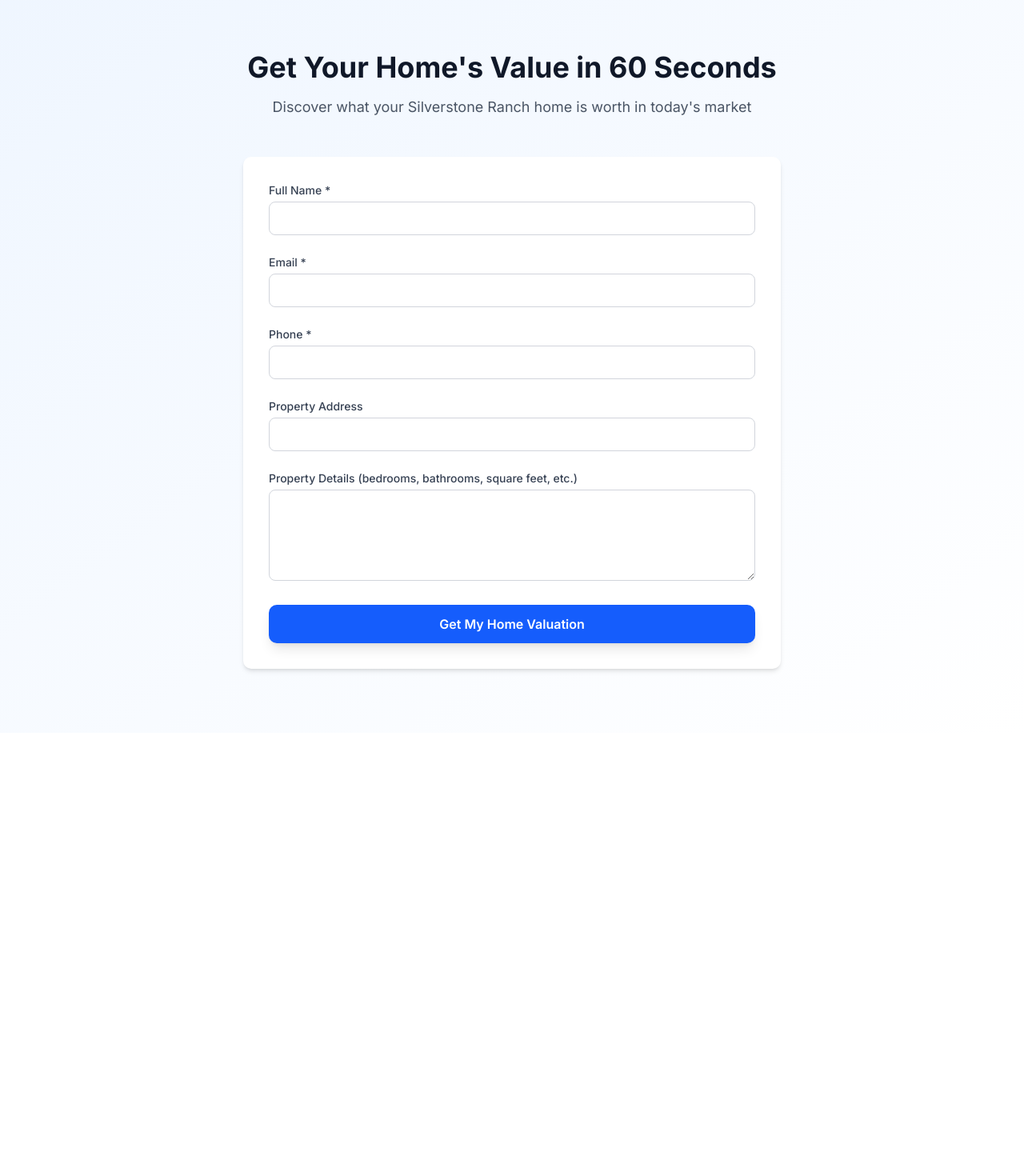
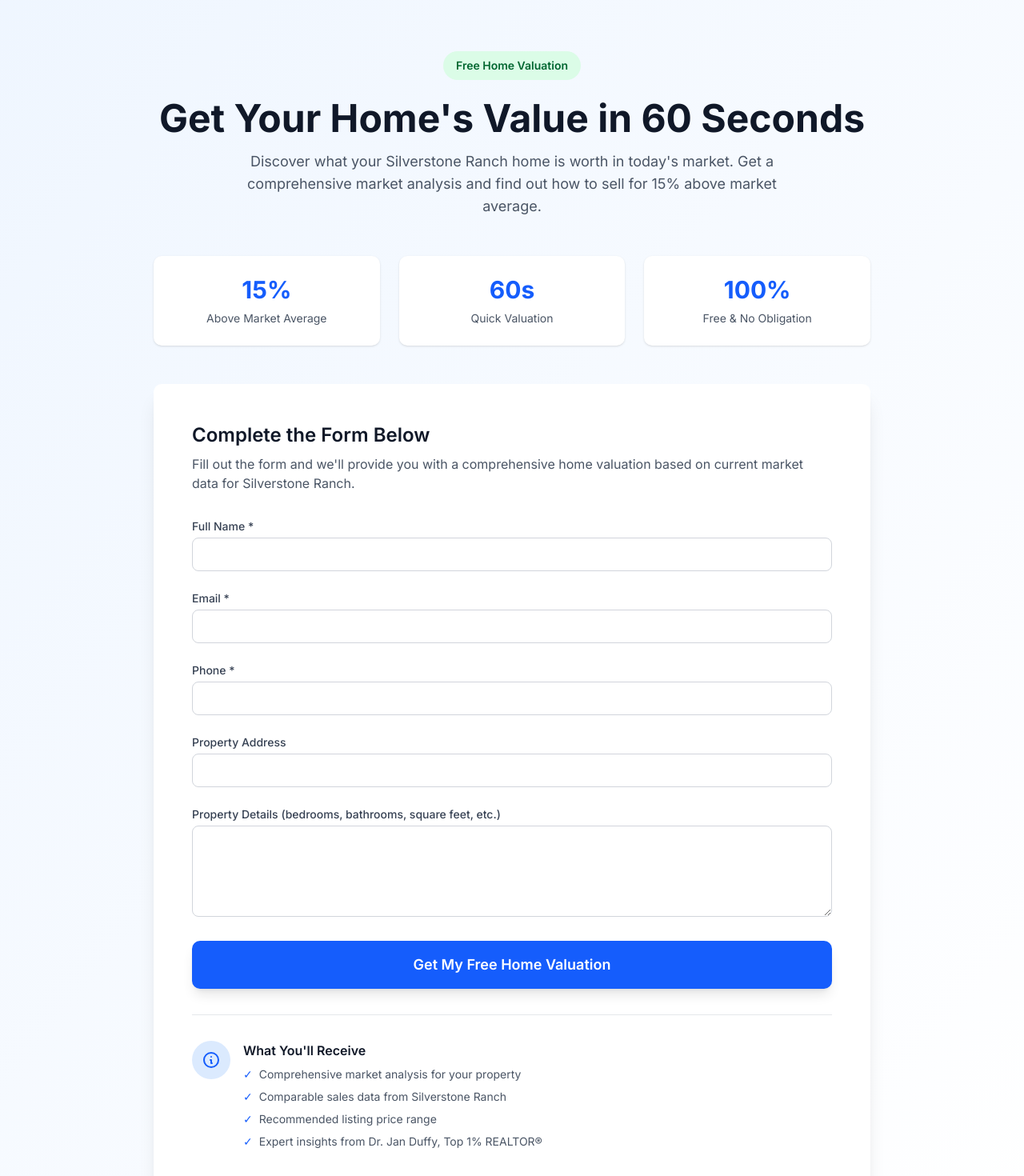
Before and after one commit to DrJanDuffy/silverstoneranchhomes.com, a Next.js app: page /home-valuation in a window 1280 px wide. Shown: the part 80-1550 px from the top of the page at 80% size. Before the commit the page ends 996 px from the top, so only its background shows below. Built offline with nearby package versions, Linux system fonts and the light colour scheme.

Commit message:
Enhance home valuation page: Add trust indicators, better layout, and what you'll receive section

```diff
--- a/app/home-valuation/page.tsx
+++ b/app/home-valuation/page.tsx
@@ -53,14 +53,34 @@ export default function HomeValuationPage() {
 
   return (
     <div className="min-h-screen bg-gradient-to-br from-blue-50 to-white py-20 px-4 sm:px-6 lg:px-8">
-      <div className="mx-auto max-w-2xl">
+      <div className="mx-auto max-w-4xl">
         <div className="text-center mb-12">
-          <h1 className="text-4xl font-bold text-gray-900 mb-4">
+          <div className="inline-block px-4 py-2 bg-green-100 text-green-800 rounded-full text-sm font-semibold mb-6">
+            Free Home Valuation
+          </div>
+          <h1 className="text-4xl sm:text-5xl font-bold text-gray-900 mb-4">
             Get Your Home&apos;s Value in 60 Seconds
           </h1>
-          <p className="text-lg text-gray-600">
-            Discover what your Silverstone Ranch home is worth in today&apos;s market
+          <p className="text-lg text-gray-600 max-w-2xl mx-auto">
+            Discover what your Silverstone Ranch home is worth in today&apos;s market.
+            Get a comprehensive market analysis and find out how to sell for 15% above market average.
           </p>
+        </div>
+
+        {/* Trust Indicators */}
+        <div className="grid md:grid-cols-3 gap-6 mb-12">
+          <div className="bg-white rounded-lg p-6 text-center shadow-sm">
+            <div className="text-3xl font-bold text-blue-600 mb-2">15%</div>
+            <div className="text-sm text-gray-600">Above Market Average</div>
+          </div>
+          <div className="bg-white rounded-lg p-6 text-center shadow-sm">
+            <div className="text-3xl font-bold text-blue-600 mb-2">60s</div>
+            <div className="text-sm text-gray-600">Quick Valuation</div>
+          </div>
+          <div className="bg-white rounded-lg p-6 text-center shadow-sm">
+            <div className="text-3xl font-bold text-blue-600 mb-2">100%</div>
+            <div className="text-sm text-gray-600">Free & No Obligation</div>
+          </div>
         </div>
 
         {isSuccess ? (
@@ -93,7 +113,16 @@ export default function HomeValuationPage() {
             </button>
           </div>
         ) : (
-          <div className="bg-white rounded-lg shadow-md p-8">
+          <div className="bg-white rounded-lg shadow-xl p-8 md:p-12">
+            <div className="mb-8">
+              <h2 className="text-2xl font-semibold text-gray-900 mb-2">
+                Complete the Form Below
+              </h2>
+              <p className="text-gray-600">
+                Fill out the form and we&apos;ll provide you with a comprehensive home valuation
+                based on current market data for Silverstone Ranch.
+              </p>
+            </div>
             <form onSubmit={handleSubmit(onSubmit)} className="space-y-6">
               <div>
                 <label
@@ -182,11 +211,57 @@ export default function HomeValuationPage() {
               <button
                 type="submit"
                 disabled={isSubmitting}
-                className="w-full px-6 py-3 bg-blue-600 text-white rounded-lg hover:bg-blue-700 disabled:opacity-50 disabled:cursor-not-allowed font-semibold transition-all shadow-lg hover:shadow-xl"
+                className="w-full px-8 py-4 bg-blue-600 text-white text-lg font-semibold rounded-lg hover:bg-blue-700 disabled:opacity-50 disabled:cursor-not-allowed transition-all shadow-lg hover:shadow-xl transform hover:-translate-y-0.5"
               >
-                {isSubmitting ? 'Submitting...' : 'Get My Home Valuation'}
+                {isSubmitting ? 'Submitting...' : 'Get My Free Home Valuation'}
               </button>
             </form>
+
+            {/* Additional Info */}
+            <div className="mt-8 pt-8 border-t border-gray-200">
+              <div className="flex items-start gap-4">
+                <div className="flex-shrink-0">
+                  <div className="w-12 h-12 bg-blue-100 rounded-full flex items-center justify-center">
+                    <svg
+                      className="w-6 h-6 text-blue-600"
+                      fill="none"
+                      viewBox="0 0 24 24"
+                      stroke="currentColor"
+                    >
+                      <path
+                        strokeLinecap="round"
+                        strokeLinejoin="round"
+                        strokeWidth={2}
+                        d="M13 16h-1v-4h-1m1-4h.01M21 12a9 9 0 11-18 0 9 9 0 0118 0z"
+                      />
+                    </svg>
+                  </div>
+                </div>
+                <div>
+                  <h3 className="font-semibold text-gray-900 mb-2">
+                    What You&apos;ll Receive
+                  </h3>
+                  <ul className="space-y-2 text-sm text-gray-600">
+                    <li className="flex items-start">
+                      <span className="text-blue-600 mr-2">✓</span>
+                      <span>Comprehensive market analysis for your property</span>
+                    </li>
+                    <li className="flex items-start">
+                      <span className="text-blue-600 mr-2">✓</span>
+                      <span>Comparable sales data from Silverstone Ranch</span>
+                    </li>
+                    <li className="flex items-start">
+                      <span className="text-blue-600 mr-2">✓</span>
+                      <span>Recommended listing price range</span>
+                    </li>
+                    <li className="flex items-start">
+                      <span className="text-blue-600 mr-2">✓</span>
+                      <span>Expert insights from Dr. Jan Duffy, Top 1% REALTOR®</span>
+                    </li>
+                  </ul>
+                </div>
+              </div>
+            </div>
           </div>
         )}
       </div>
```
